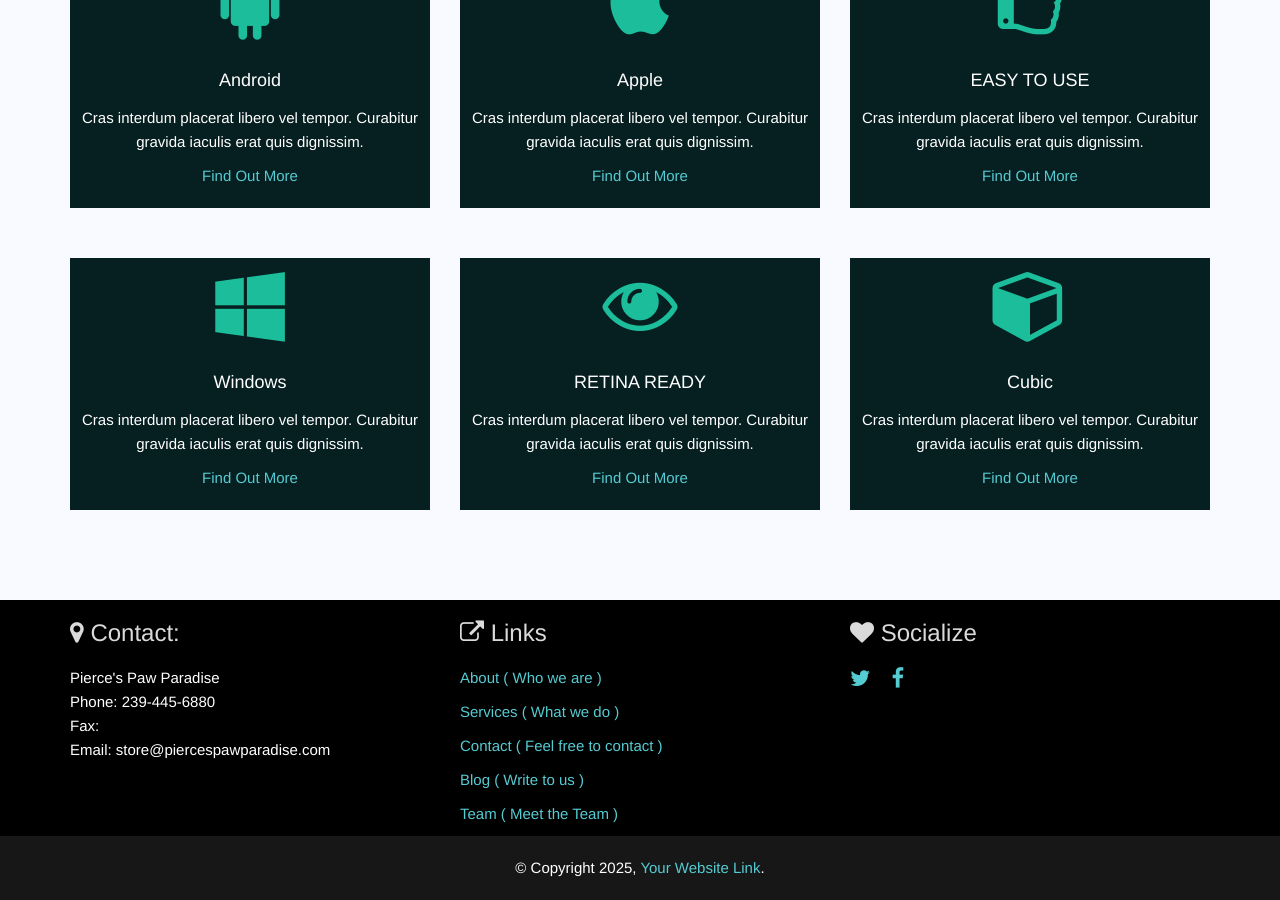
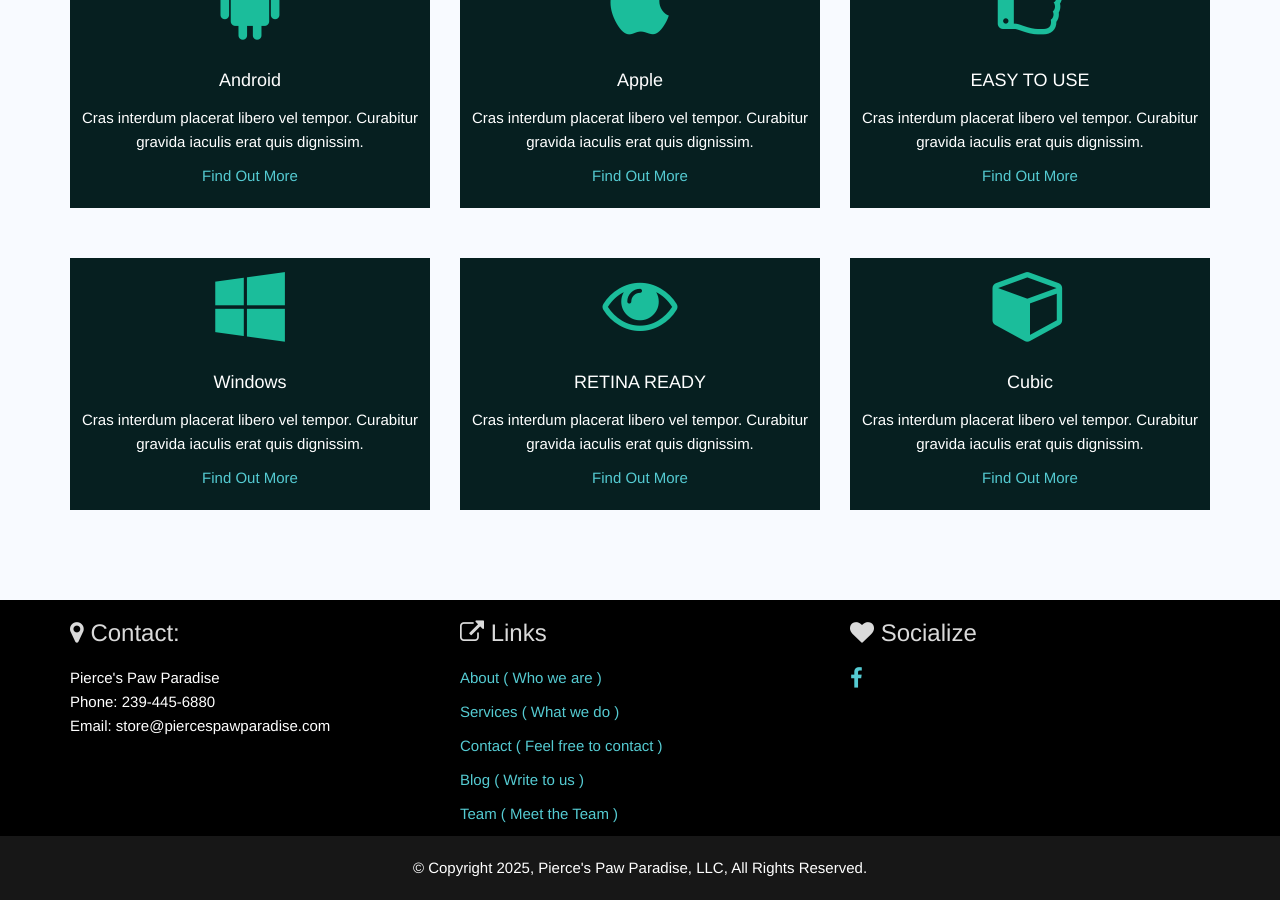
Before and after one commit to PawParadise/pierces-paw-paradise, a Jekyll site: the page built from index.html, in a window 1280 px wide and 900 px high, scrolled down 798 px. Built offline with Jekyll 4.4.1, drawn with Linux system fonts in a browser that asks for light colours.

Commit message:
Modify Header and Footer
Still need to update Font Awesome and related Icons.

```diff
--- a/_includes/footer.html
+++ b/_includes/footer.html
@@ -22,7 +22,7 @@
       <div class="col-md-4">
         <h3><i class="fa fa-heart"></i> Socialize</h3>
         <div id="social-icons">
-          {% if site.googleplus_link %}
+          <!-- {% if site.googleplus_link %}
             <a href="{{ site.googleplus_link }}" class="btn-group google-plus">
               <i class="fa fa-google-plus"></i>
             </a>
@@ -36,9 +36,9 @@
 
           {% if site.facebook_link %}
             <a href="{{ site.twitter_link }}" class="btn-group twitter">
-              <i class="fa fa-twitter"></i>
+              <i class="fa fa-"></i>
             </a>
-          {% endif %}
+          {% endif %} -->
 
           {% if site.facebook_link %}
             <a href="{{ site.facebook_link }}" class="btn-group facebook">
@@ -51,6 +51,6 @@
   </div>
 
   <div class="copyright text center">
-    <p>&copy; Copyright {{ site.time | date: '%Y' }}, <a href="#">Your Website Link</a>.</p>
+    <p>&copy; Copyright {{ site.time | date: '%Y' }}, Pierce's Paw Paradise, LLC, All Rights Reserved.</p>
   </div>
 </footer>
--- a/_includes/header.html
+++ b/_includes/header.html
@@ -16,7 +16,7 @@
   <div id="navbar-spy" class="collapse navbar-collapse navbar-responsive-collapse">
     <ul class="nav navbar-nav pull-right">
       <li class="active">
-        <a href="/">Home</a>
+        <a href="{{ site.baseurl }}/index.html">Home</a>
       </li>
       <li>
         <a href="{{ site.baseurl }}/about.html">About</a>
```
Also changed, not shown: other parts of _includes/footer.html (+1 -1 lines).
